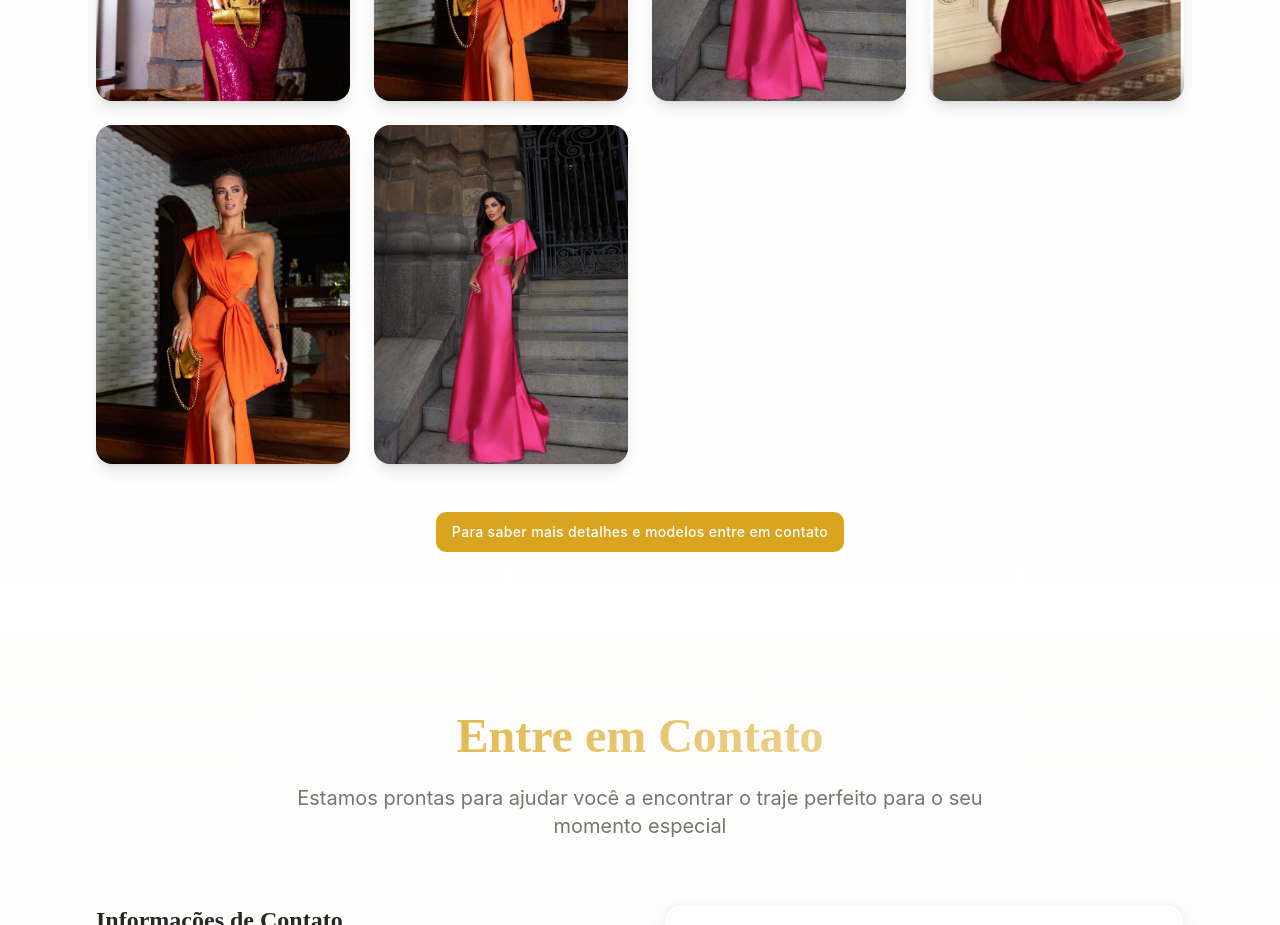
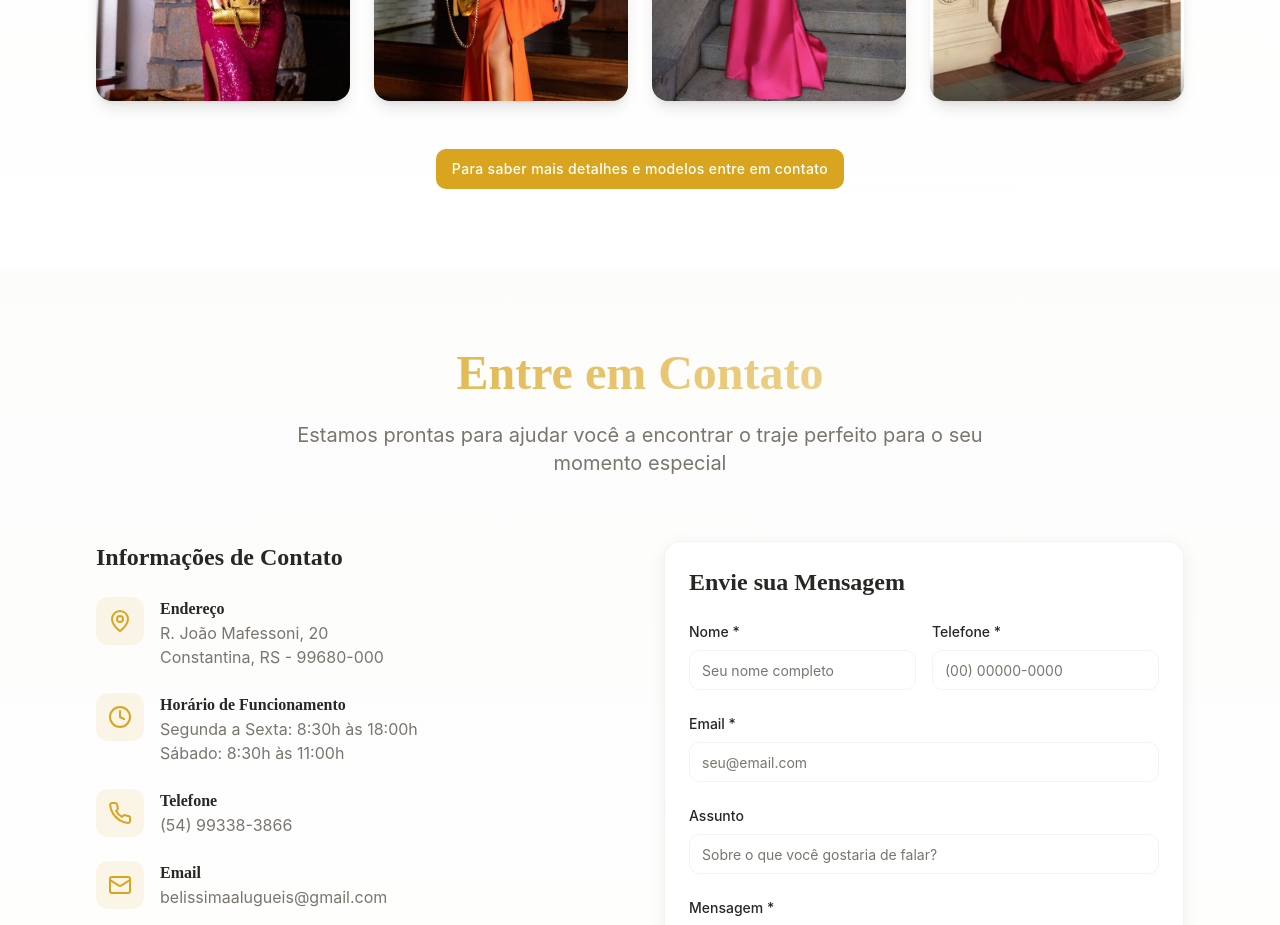
Before and after one commit to DevZipMateus/belissima-site-studio, a React (Vite) app: page / in a window 1280 px wide. Shown: the part 5080-6005 px from the top of the page. Built offline with nearby package versions, Linux system fonts and the light colour scheme; the HTML template or start-up script is replaced by a standard one.

Commit message:
Remover imagens de vestidos de festa

```diff
--- a/src/components/PartyDressGallery.tsx
+++ b/src/components/PartyDressGallery.tsx
@@ -6,9 +6,7 @@ const PartyDressGallery = () => {
     "/fotos e video/festa1.jpeg",
     "/fotos e video/festa2.jpeg",
     "/fotos e video/festa3.jpeg",
-    "/fotos e video/festa4.jpeg",
-    "/fotos e video/festa5.jpeg",
-    "/fotos e video/festa6.jpeg"
+    "/fotos e video/festa4.jpeg"
   ];
 
   return (
```
